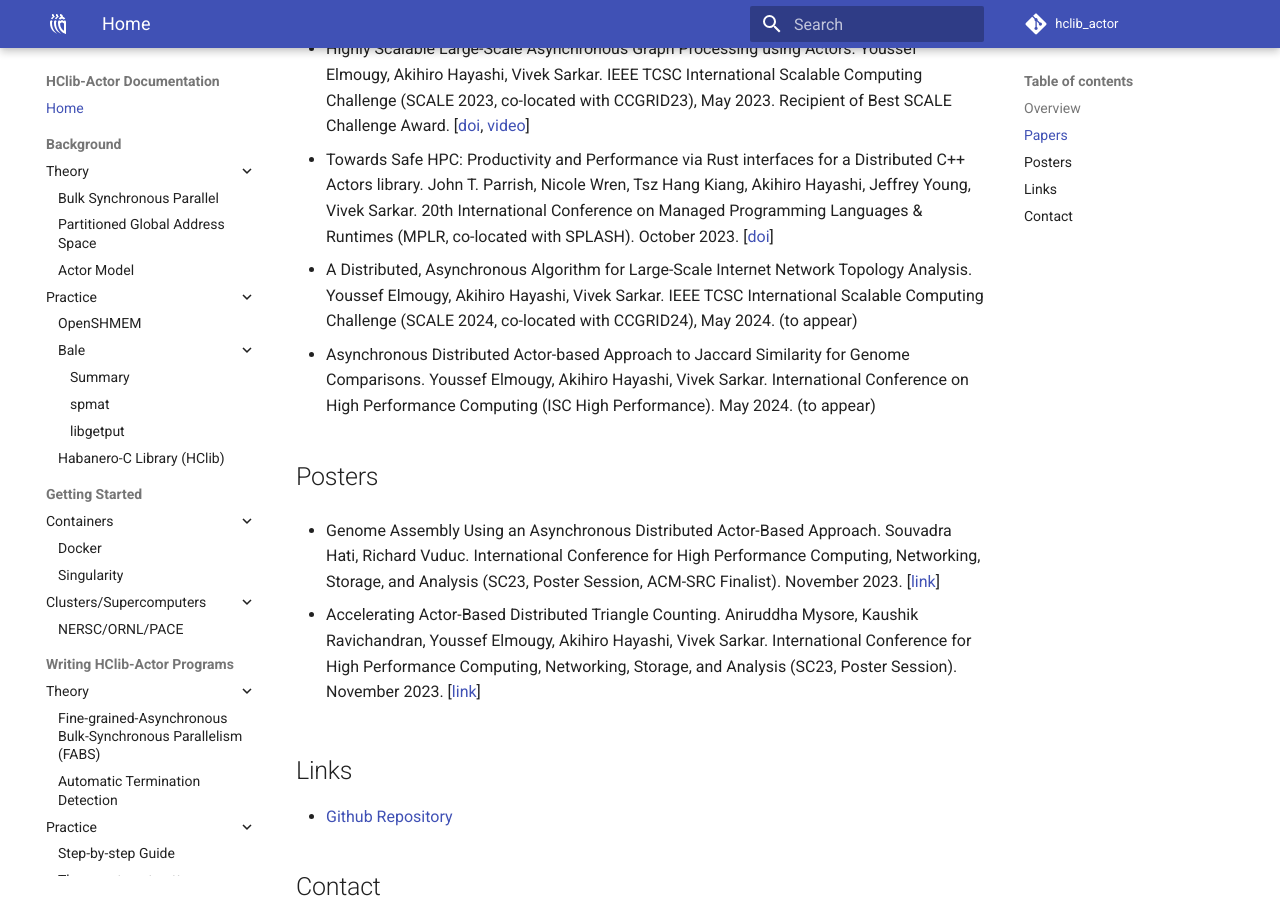
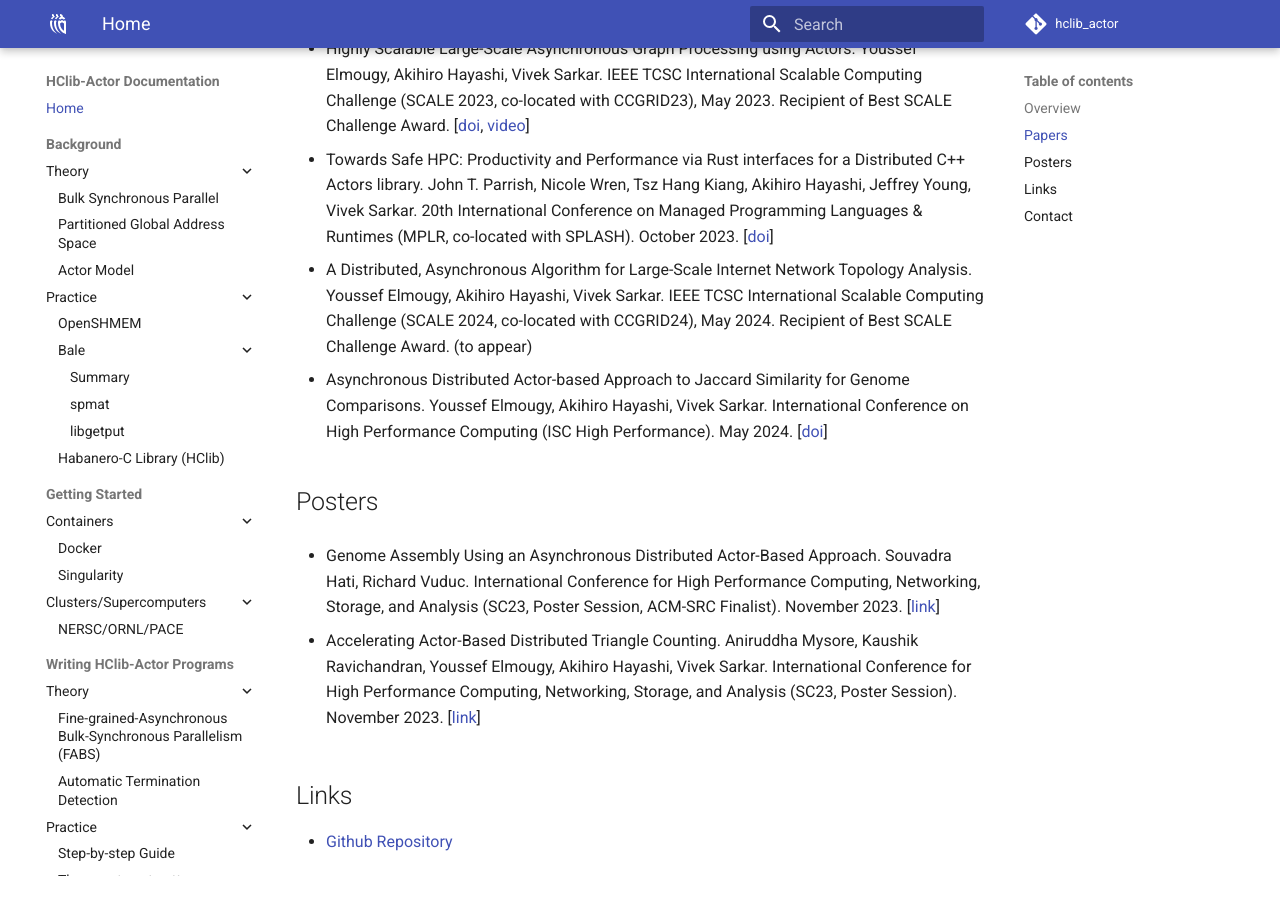
Before and after one commit to ahayashi/hclib-actor, an MkDocs documentation site: the page built from doc/markdowns/index.md, in a window 1280 px wide and 900 px high, scrolled down 514 px. Built offline with MkDocs 1.6.1 and Material for MkDocs 9.7.7, drawn with Linux system fonts in a browser that asks for light colours; comment, search, counter and statistics services are not loaded.

Commit message:
Update index.md

```diff
--- a/doc/markdowns/index.md
+++ b/doc/markdowns/index.md
@@ -13,8 +13,8 @@ This document describes an actor/selector-based C/C++ programming systems for di
 
 *  Towards Safe HPC: Productivity and Performance via Rust interfaces for a Distributed C++ Actors library. John T. Parrish, Nicole Wren, Tsz Hang Kiang, Akihiro Hayashi, Jeffrey Young, Vivek Sarkar. 20th International Conference on Managed Programming Languages & Runtimes (MPLR, co-located with SPLASH). October 2023. [[doi](https://doi.org/10.1145/3617651.3622992)]
 
-*  A Distributed, Asynchronous Algorithm for Large-Scale Internet Network Topology Analysis. Youssef Elmougy, Akihiro Hayashi, Vivek Sarkar. IEEE TCSC International Scalable Computing Challenge (SCALE 2024, co-located with CCGRID24), May 2024. (to appear)
-*  Asynchronous Distributed Actor-based Approach to Jaccard Similarity for Genome Comparisons. Youssef Elmougy, Akihiro Hayashi, Vivek Sarkar. International Conference on High Performance Computing (ISC High Performance). May 2024. (to appear)
+*  A Distributed, Asynchronous Algorithm for Large-Scale Internet Network Topology Analysis. Youssef Elmougy, Akihiro Hayashi, Vivek Sarkar. IEEE TCSC International Scalable Computing Challenge (SCALE 2024, co-located with CCGRID24), May 2024. Recipient of Best SCALE Challenge Award. (to appear)
+*  Asynchronous Distributed Actor-based Approach to Jaccard Similarity for Genome Comparisons. Youssef Elmougy, Akihiro Hayashi, Vivek Sarkar. International Conference on High Performance Computing (ISC High Performance). May 2024. [[doi](https://doi.org/10.23919/ISC.2024.10528922)]
 
 ## Posters
 
```
